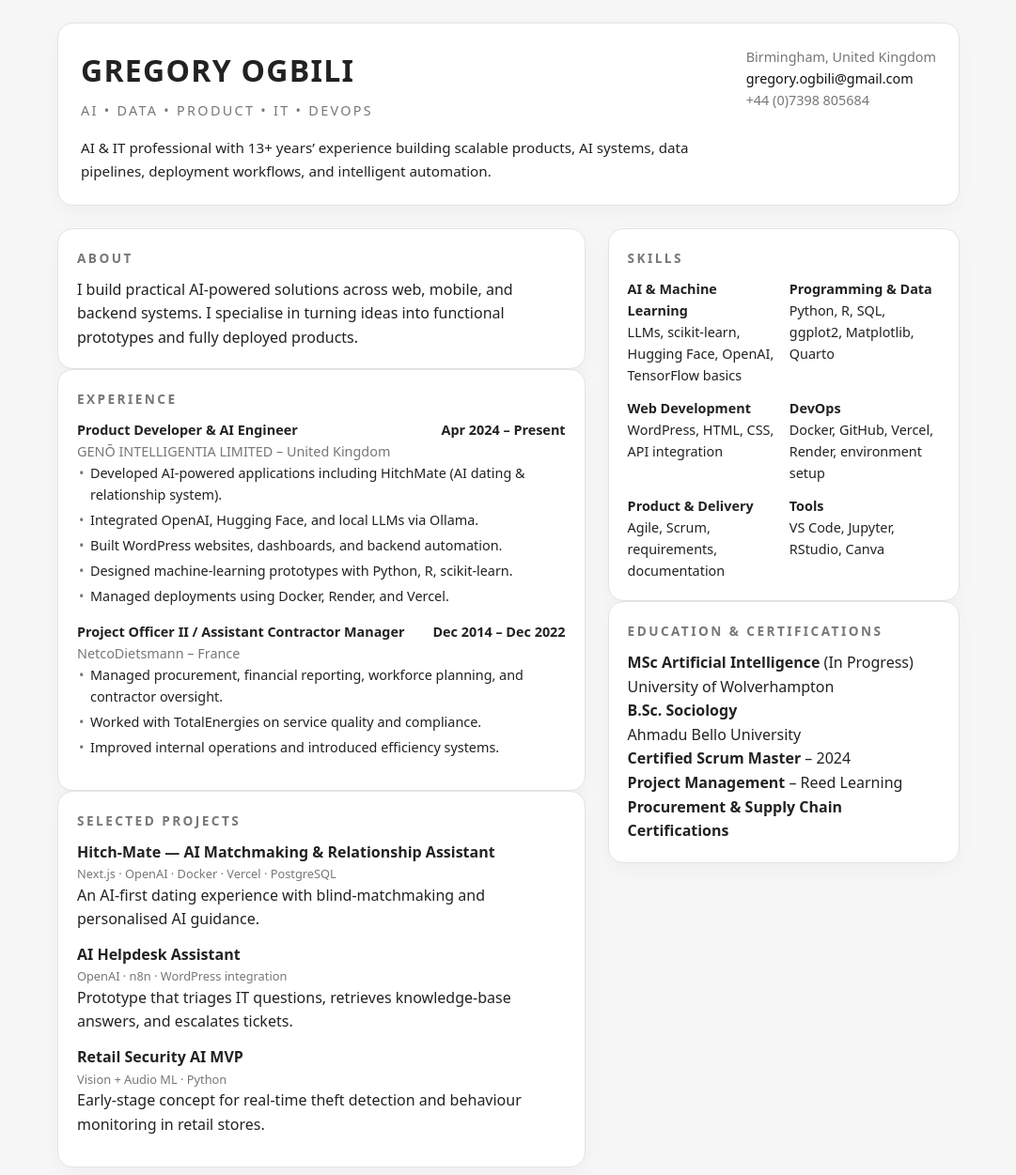
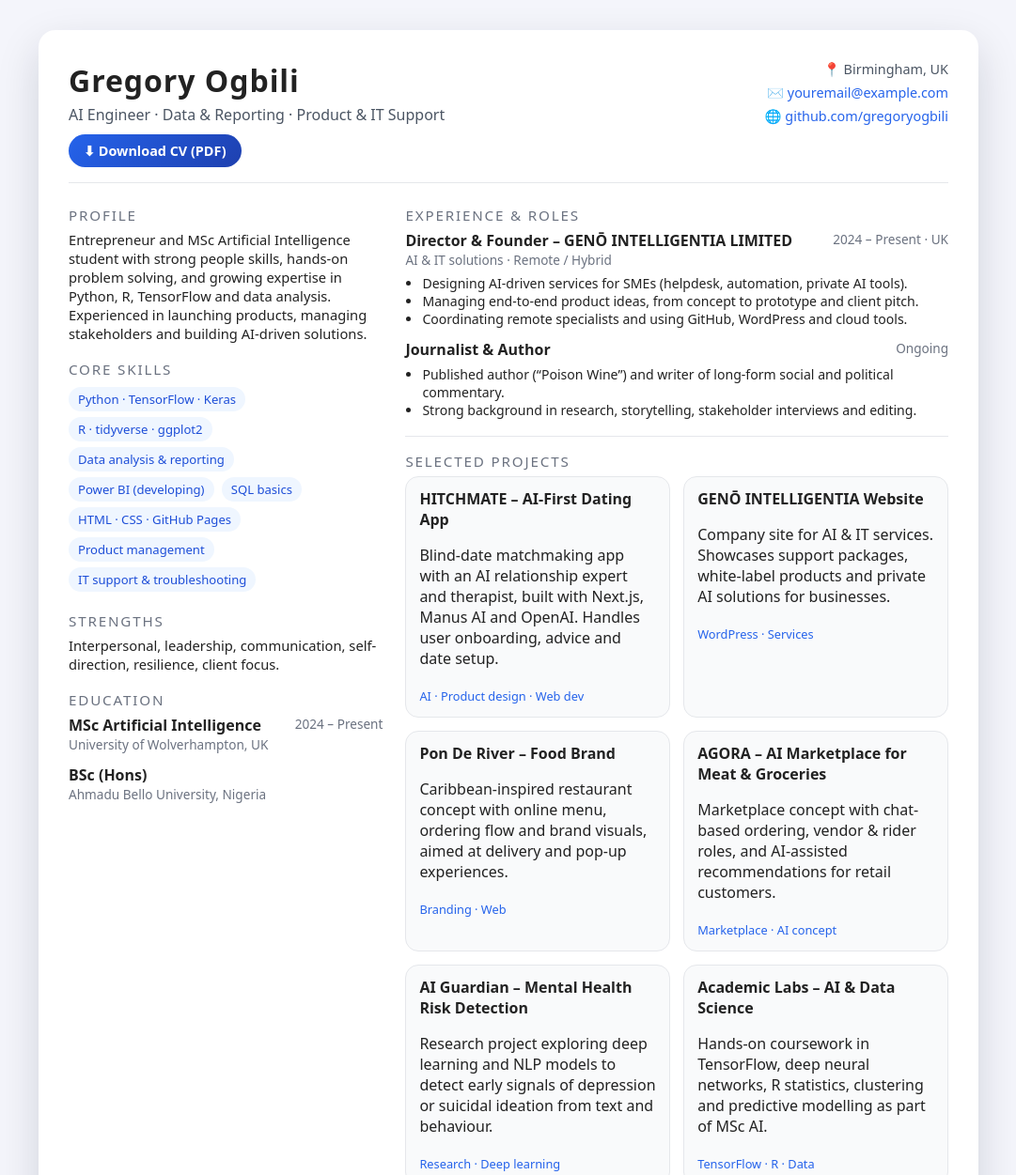
Before and after one commit to gregoryogbili/GREGORY-OGBILI-CV-2025-HTML, a plain HTML site: page index.html in a window 1280 px wide. Shown: the top 1251 px of the page at 94% size, without its empty margins (99-1180 px from the left). Drawn offline with Linux system fonts and the light colour scheme.

Commit message:
Revise index.html for 2025 portfolio update
Updated the portfolio webpage to reflect new information and structure for 2025, including a new title, header, and sections for experience, projects, and education.

```diff
--- a/index.html
+++ b/index.html
@@ -2,312 +2,184 @@
 <html lang="en">
 <head>
   <meta charset="UTF-8" />
-  <title>Gregory Ogbili | AI & IT Portfolio</title>
+  <title>Gregory Ogbili – CV 2025</title>
   <meta name="viewport" content="width=device-width, initial-scale=1" />
-  <style>
-    :root {
-      --bg: #f7f7f7;
-      --card-bg: #ffffff;
-      --text: #222222;
-      --muted: #777777;
-      --border: #e3e3e3;
-      --accent: #111111;
-      --radius: 10px;
-      --shadow: 0 8px 24px rgba(0, 0, 0, 0.04);
-      --max-width: 960px;
-    }
-
-    * { box-sizing: border-box; margin: 0; padding: 0; }
-
-    body {
-      font-family: system-ui, -apple-system, BlinkMacSystemFont, "Segoe UI", sans-serif;
-      background: var(--bg);
-      color: var(--text);
-      line-height: 1.6;
-      padding: 24px 16px 40px;
-    }
-
-    .page { max-width: var(--max-width); margin: 0 auto; }
-
-    header {
-      background: var(--card-bg);
-      border-radius: 16px;
-      padding: 24px;
-      box-shadow: var(--shadow);
-      border: 1px solid var(--border);
-      margin-bottom: 24px;
-    }
-
-    .top-row {
-      display: flex;
-      flex-direction: column;
-      gap: 16px;
-    }
-
-    @media (min-width: 720px) {
-      .top-row {
-        flex-direction: row;
-        justify-content: space-between;
-        align-items: flex-start;
-      }
-    }
-
-    .name-block h1 {
-      font-size: 2rem;
-      letter-spacing: 0.04em;
-      text-transform: uppercase;
-    }
-
-    .name-block h2 {
-      font-size: 0.9rem;
-      font-weight: 500;
-      text-transform: uppercase;
-      letter-spacing: 0.16em;
-      color: var(--muted);
-      margin-top: 6px;
-    }
-
-    .contact { font-size: 0.9rem; color: var(--muted); }
-
-    .contact a {
-      color: var(--accent);
-      text-decoration: none;
-      border-bottom: 1px solid transparent;
-    }
-
-    .contact a:hover { border-bottom-color: var(--accent); }
-
-    .tagline {
-      margin-top: 16px;
-      font-size: 0.95rem;
-      max-width: 680px;
-    }
-
-    main {
-      display: grid;
-      grid-template-columns: 1fr;
-      gap: 24px;
-    }
-
-    @media (min-width: 900px) {
-      main {
-        grid-template-columns: 3fr 2fr;
-      }
-    }
-
-    section {
-      background: var(--card-bg);
-      border-radius: 16px;
-      padding: 20px;
-      box-shadow: var(--shadow);
-      border: 1px solid var(--border);
-    }
-
-    h3.section-title {
-      font-size: 0.85rem;
-      text-transform: uppercase;
-      letter-spacing: 0.18em;
-      color: var(--muted);
-      margin-bottom: 10px;
-    }
-
-    .exp-item { margin-bottom: 14px; }
-
-    .exp-header {
-      display: flex;
-      justify-content: space-between;
-      font-size: 0.9rem;
-      font-weight: 600;
-    }
-
-    .exp-company { font-size: 0.9rem; color: var(--muted); }
-
-    ul { list-style: none; padding-left: 0; }
-    ul li {
-      font-size: 0.9rem;
-      margin-bottom: 4px;
-      padding-left: 14px;
-      position: relative;
-    }
-
-    ul li::before {
-      content: "•";
-      position: absolute;
-      left: 2px;
-      top: 0;
-      color: var(--muted);
-    }
-
-    .project { margin-bottom: 12px; }
-    .project-title { font-weight: 600; }
-    .project-tags { font-size: 0.8rem; color: var(--muted); }
-
-    .skill-grid {
-      display: grid;
-      gap: 12px;
-      font-size: 0.9rem;
-    }
-
-    @media (min-width: 720px) {
-      .skill-grid { grid-template-columns: repeat(2, 1fr); }
-    }
-
-    .skill-group-title { font-weight: 600; }
-
-    footer {
-      margin-top: 24px;
-      text-align: center;
-      font-size: 0.8rem;
-      color: var(--muted);
-    }
-  </style>
+  <link rel="stylesheet" href="assets/css/styles.css" />
 </head>
-
 <body>
   <div class="page">
-<header>
-  <div class="top-row">
-    <div class="name-block">
-      <h1>GREGORY OGBILI</h1>
-      <h2>AI • DATA • PRODUCT • IT • DEVOPS</h2>
+    <!-- HEADER -->
+    <header class="header">
+      <div class="header-left">
+        <h1>Gregory Ogbili</h1>
+        <p>AI Engineer · Data & Reporting · Product & IT Support</p>
+        <a href="Gregory_Ogbili_CV_2025.pdf" class="btn-primary">
+          ⬇ Download CV (PDF)
+        </a>
       </div>
-    <div class="contact">
-      Birmingham, United Kingdom<br />
-      <a href="mailto:gregory.ogbili@gmail.com">gregory.ogbili@gmail.com</a><br />
-      +44 (0)7398 805684
+      <div class="header-right">
+        <span>📍 Birmingham, UK</span>
+        <span>✉️ <a href="mailto:youremail@example.com">youremail@example.com</a></span>
+        <span>🌐 <a href="https://github.com/gregoryogbili" target="_blank">github.com/gregoryogbili</a></span>
       </div>
-  </div>
-  <p class="tagline">
-    AI & IT professional with 13+ years’ experience building scalable products,
-    AI systems, data pipelines, deployment workflows, and intelligent automation.
-  </p>
     </header>
 
-<main>
-  <!-- LEFT SIDE -->
-  <div>
-
-    <section id="about">
-      <h3 class="section-title">About</h3>
+    <div class="content">
+      <!-- LEFT COLUMN -->
+      <aside class="left">
+        <!-- Profile -->
+        <section class="section-block">
+          <div class="section-title">Profile</div>
           <p>
-        I build practical AI-powered solutions across web, mobile, and backend systems.
-        I specialise in turning ideas into functional prototypes and fully deployed products.
+            Entrepreneur and MSc Artificial Intelligence student with strong people skills,
+            hands-on problem solving, and growing expertise in Python, R, TensorFlow and data analysis.
+            Experienced in launching products, managing stakeholders and building AI-driven solutions.
           </p>
         </section>
 
-    <section id="experience">
-      <h3 class="section-title">Experience</h3>
+        <!-- Skills -->
+        <section class="section-block">
+          <div class="section-title">Core Skills</div>
+          <div>
+            <span class="chip">Python · TensorFlow · Keras</span>
+            <span class="chip">R · tidyverse · ggplot2</span>
+            <span class="chip">Data analysis & reporting</span>
+            <span class="chip">Power BI (developing)</span>
+            <span class="chip">SQL basics</span>
+            <span class="chip">HTML · CSS · GitHub Pages</span>
+            <span class="chip">Product management</span>
+            <span class="chip">IT support & troubleshooting</span>
+          </div>
+        </section>
 
-      <div class="exp-item">
-        <div class="exp-header">
-          <span>Product Developer & AI Engineer</span>
-          <span class="exp-meta">Apr 2024 – Present</span>
+        <!-- Soft skills -->
+        <section class="section-block">
+          <div class="section-title">Strengths</div>
+          <p>Interpersonal, leadership, communication, self-direction, resilience, client focus.</p>
+        </section>
+
+        <!-- Education -->
+        <section class="section-block">
+          <div class="section-title">Education</div>
+          <div class="item">
+            <div class="item-header">
+              <div class="item-title">MSc Artificial Intelligence</div>
+              <div class="item-meta">2024 – Present</div>
             </div>
-        <div class="exp-company">GENŌ INTELLIGENTIA LIMITED – United Kingdom</div>
+            <div class="item-meta">University of Wolverhampton, UK</div>
+          </div>
+          <div class="item">
+            <div class="item-header">
+              <div class="item-title">BSc (Hons)</div>
+            </div>
+            <div class="item-meta">Ahmadu Bello University, Nigeria</div>
+          </div>
+        </section>
+      </aside>
+
+      <!-- RIGHT COLUMN -->
+      <main class="right">
+        <!-- Experience -->
+        <section class="section-block">
+          <div class="section-title">Experience & Roles</div>
+
+          <div class="item">
+            <div class="item-header">
+              <div class="item-title">Director & Founder – GENŌ INTELLIGENTIA LIMITED</div>
+              <div class="item-meta">2024 – Present · UK</div>
+            </div>
+            <div class="item-meta">AI & IT solutions · Remote / Hybrid</div>
             <ul>
-          <li>Developed AI-powered applications including HitchMate (AI dating & relationship system).</li>
-          <li>Integrated OpenAI, Hugging Face, and local LLMs via Ollama.</li>
-          <li>Built WordPress websites, dashboards, and backend automation.</li>
-          <li>Designed machine-learning prototypes with Python, R, scikit-learn.</li>
-          <li>Managed deployments using Docker, Render, and Vercel.</li>
+              <li>Designing AI-driven services for SMEs (helpdesk, automation, private AI tools).</li>
+              <li>Managing end-to-end product ideas, from concept to prototype and client pitch.</li>
+              <li>Coordinating remote specialists and using GitHub, WordPress and cloud tools.</li>
             </ul>
           </div>
 
-      <div class="exp-item">
-        <div class="exp-header">
-          <span>Project Officer II / Assistant Contractor Manager</span>
-          <span class="exp-meta">Dec 2014 – Dec 2022</span>
+          <div class="item">
+            <div class="item-header">
+              <div class="item-title">Journalist & Author</div>
+              <div class="item-meta">Ongoing</div>
             </div>
-        <div class="exp-company">NetcoDietsmann – France</div>
             <ul>
-          <li>Managed procurement, financial reporting, workforce planning, and contractor oversight.</li>
-          <li>Worked with TotalEnergies on service quality and compliance.</li>
-          <li>Improved internal operations and introduced efficiency systems.</li>
+              <li>Published author (“Poison Wine”) and writer of long-form social and political commentary.</li>
+              <li>Strong background in research, storytelling, stakeholder interviews and editing.</li>
             </ul>
           </div>
 
-      <!-- REMOVED NECA AND ETISALAT SECTIONS -->
+          <!-- You can add more past roles here if you wish -->
         </section>
 
-    <section id="projects">
-      <h3 class="section-title">Selected Projects</h3>
-
-      <div class="project">
-        <div class="project-title">Hitch-Mate — AI Matchmaking & Relationship Assistant</div>
-        <div class="project-tags">Next.js · OpenAI · Docker · Vercel · PostgreSQL</div>
-        <p>An AI-first dating experience with blind-matchmaking and personalised AI guidance.</p>
+        <!-- Projects -->
+        <section class="section-block">
+          <div class="section-title">Selected Projects</div>
+          <div class="projects-grid">
+            <div class="project-card">
+              <div class="project-name">HITCHMATE – AI-First Dating App</div>
+              <p>
+                Blind-date matchmaking app with an AI relationship expert and therapist,
+                built with Next.js, Manus AI and OpenAI. Handles user onboarding, advice and date setup.
+              </p>
+              <div class="project-tag">AI · Product design · Web dev</div>
             </div>
 
-      <div class="project">
-        <div class="project-title">AI Helpdesk Assistant</div>
-        <div class="project-tags">OpenAI · n8n · WordPress integration</div>
-        <p>Prototype that triages IT questions, retrieves knowledge-base answers, and escalates tickets.</p>
+            <div class="project-card">
+              <div class="project-name">GENŌ INTELLIGENTIA Website</div>
+              <p>
+                Company site for AI & IT services. Showcases support packages, white-label products
+                and private AI solutions for businesses.
+              </p>
+              <div class="project-tag">WordPress · Services</div>
             </div>
 
-      <div class="project">
-        <div class="project-title">Retail Security AI MVP</div>
-        <div class="project-tags">Vision + Audio ML · Python</div>
-        <p>Early-stage concept for real-time theft detection and behaviour monitoring in retail stores.</p>
-      </div>
-    </section>
+            <div class="project-card">
+              <div class="project-name">Pon De River – Food Brand</div>
+              <p>
+                Caribbean-inspired restaurant concept with online menu, ordering flow
+                and brand visuals, aimed at delivery and pop-up experiences.
+              </p>
+              <div class="project-tag">Branding · Web</div>
             </div>
 
-  <!-- RIGHT SIDE -->
-  <div>
-    <section id="skills">
-      <h3 class="section-title">Skills</h3>
-      <div class="skill-grid">
-        <div>
-          <div class="skill-group-title">AI & Machine Learning</div>
-          <div class="muted">LLMs, scikit-learn, Hugging Face, OpenAI, TensorFlow basics</div>
+            <div class="project-card">
+              <div class="project-name">AGORA – AI Marketplace for Meat & Groceries</div>
+              <p>
+                Marketplace concept with chat-based ordering, vendor & rider roles,
+                and AI-assisted recommendations for retail customers.
+              </p>
+              <div class="project-tag">Marketplace · AI concept</div>
             </div>
-        <div>
-          <div class="skill-group-title">Programming & Data</div>
-          <div class="muted">Python, R, SQL, ggplot2, Matplotlib, Quarto</div>
+
+            <div class="project-card">
+              <div class="project-name">AI Guardian – Mental Health Risk Detection</div>
+              <p>
+                Research project exploring deep learning and NLP models to detect
+                early signals of depression or suicidal ideation from text and behaviour.
+              </p>
+              <div class="project-tag">Research · Deep learning</div>
             </div>
-        <div>
-          <div class="skill-group-title">Web Development</div>
-          <div class="muted">WordPress, HTML, CSS, API integration</div>
-        </div>
-        <div>
-          <div class="skill-group-title">DevOps</div>
-          <div class="muted">Docker, GitHub, Vercel, Render, environment setup</div>
-        </div>
-        <div>
-          <div class="skill-group-title">Product & Delivery</div>
-          <div class="muted">Agile, Scrum, requirements, documentation</div>
-        </div>
-        <div>
-          <div class="skill-group-title">Tools</div>
-          <div class="muted">VS Code, Jupyter, RStudio, Canva</div>
+
+            <div class="project-card">
+              <div class="project-name">Academic Labs – AI & Data Science</div>
+              <p>
+                Hands-on coursework in TensorFlow, deep neural networks, R statistics, clustering
+                and predictive modelling as part of MSc AI.
+              </p>
+              <div class="project-tag">TensorFlow · R · Data</div>
             </div>
           </div>
         </section>
 
-    <section id="education">
-      <h3 class="section-title">Education & Certifications</h3>
-      <p><b>MSc Artificial Intelligence</b> (In Progress)<br>
-         <span class="muted">University of Wolverhampton</span>
+        <!-- Extra section if you want -->
+        <section class="section-block">
+          <div class="section-title">Interests</div>
+          <p>
+            Applied AI for social impact, VR storytelling, fintech & trading automation,
+            education technology and mental health advocacy.
           </p>
-      <p><b>B.Sc. Sociology</b><br>
-         <span class="muted">Ahmadu Bello University</span>
-      </p>
-      <p><b>Certified Scrum Master</b> – 2024</p>
-      <p><b>Project Management</b> – Reed Learning</p>
-      <p><b>Procurement & Supply Chain Certifications</b></p>
         </section>
+      </main>
     </div>
-
-</main>
-
-<footer>
-  © <span id="year"></span> Gregory Ogbili — Portfolio
-</footer>
-
-<script>
-  document.getElementById("year").textContent = new Date().getFullYear();
-</script>
-
   </div>
 </body>
 </html>
```
Lines whose indentation alone changed are shown as unchanged.
